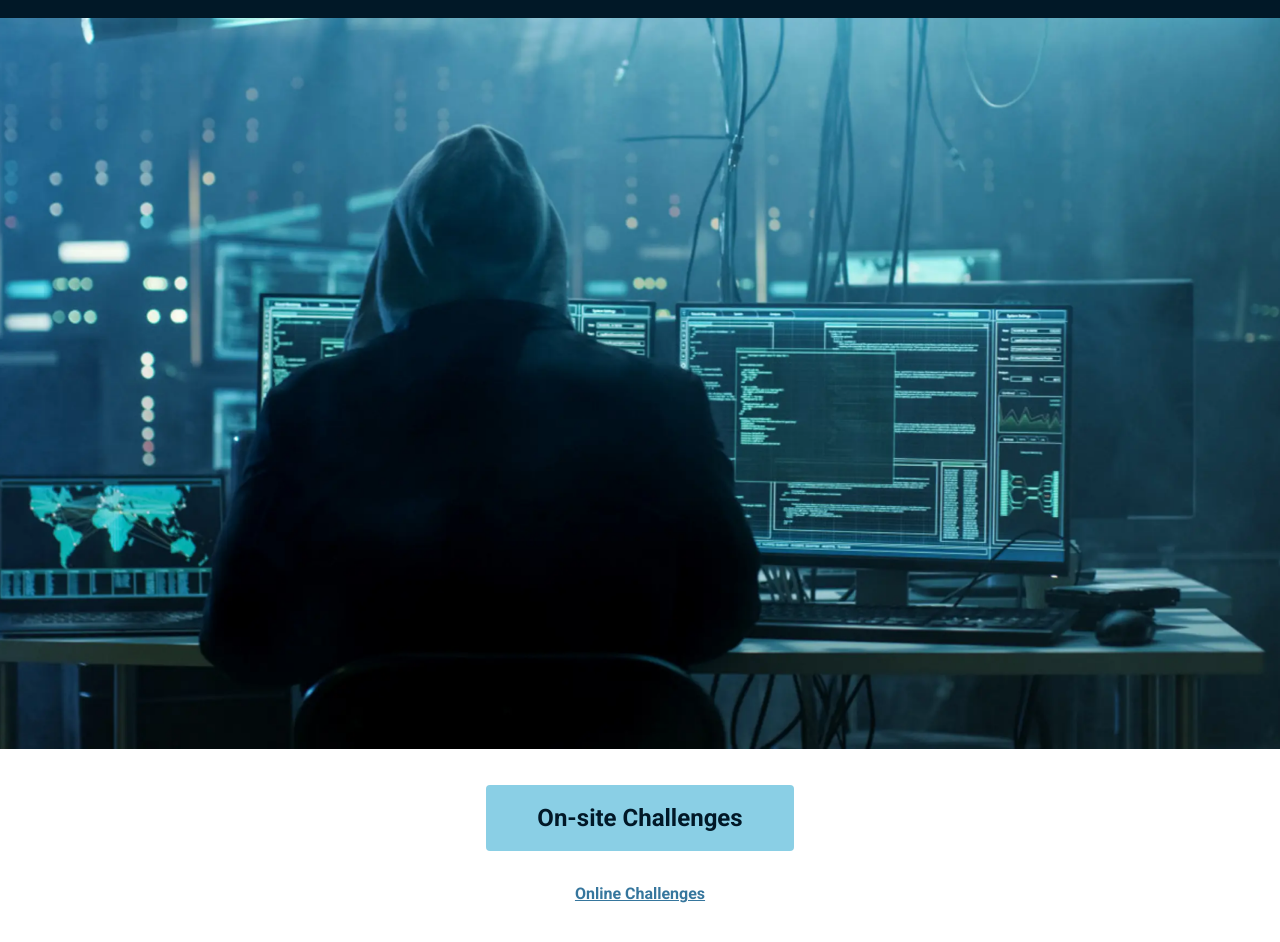
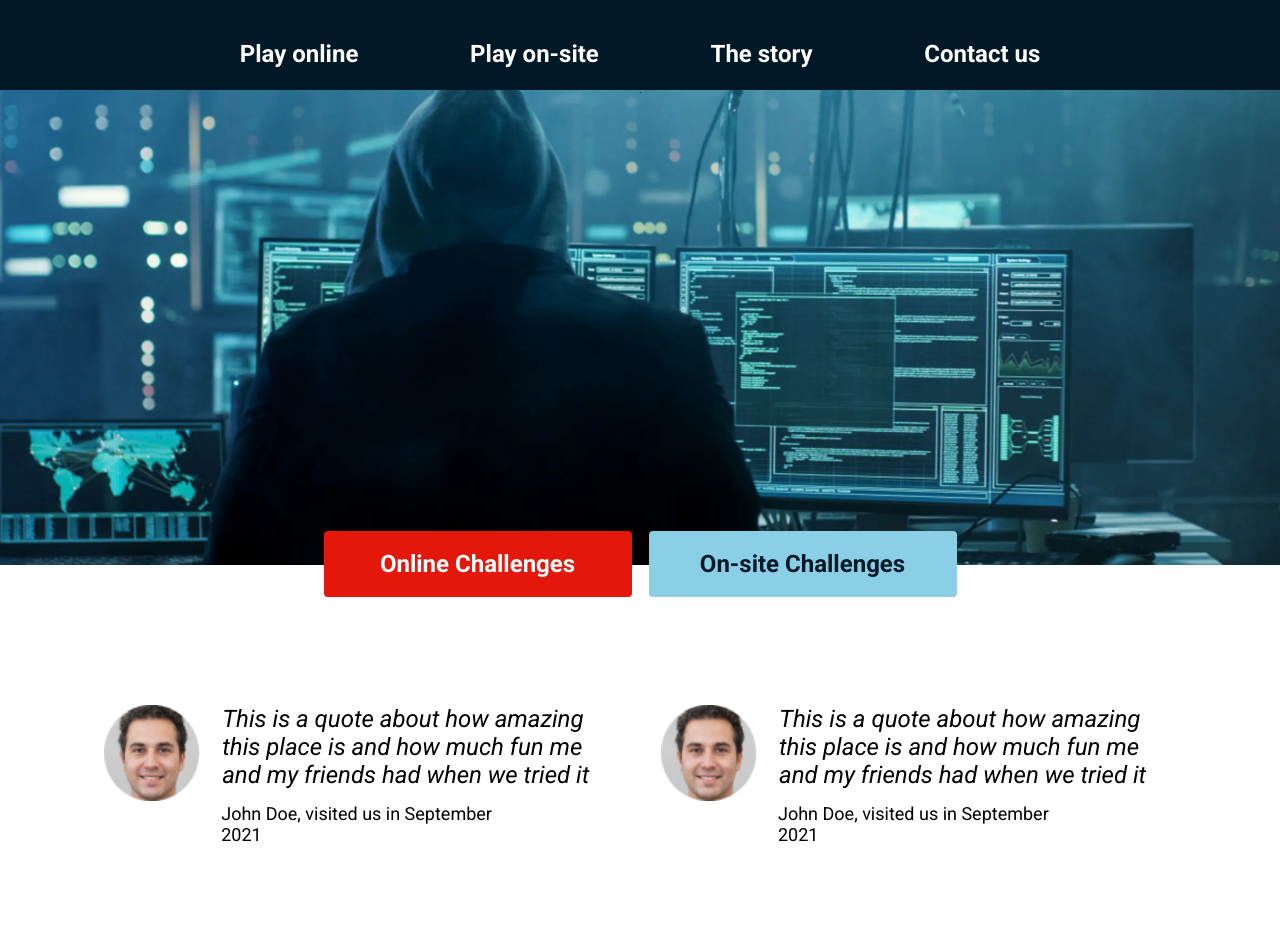
Before and after one commit to NelsonTheBrave/hacker-escape-rooms, a plain HTML site: page index.html in a window 1280 px wide. Shown: the part 126-1068 px from the top of the page. Drawn offline with Linux system fonts and the light colour scheme; a web font is replaced by a local one.

Commit message:
good way into the desktop version

```diff
--- a/index.html
+++ b/index.html
@@ -9,9 +9,10 @@
   <body>
     <!-- ███████████████ HEADER ███████████████ -->
     <header>
+      <div>
         <span class="logo">ESC</span>
       <h1>Hacker Escape Rooms</h1>
-
+    </div>
       <!-- ▒▒▒▒▒▒▒▒▒▒▒▒▒▒▒ NAVBAR ▒▒▒▒▒▒▒▒▒▒▒▒▒▒▒ -->
       <nav class="navBar">
         <ul class="navBar__list">
@@ -25,39 +26,44 @@
 
     <!-- ███████████████ MAIN ███████████████ -->
     <main>
-      <img src="img/image 2.png" alt="" class="topImage" />
+      <img src="img/image 2.png" alt="" class="topImageSmall" />
+      <img src="img/image 2 - crop.png" alt="" class="topImageLarge" />
 
       <!-- ▒▒▒▒▒▒▒▒▒▒▒▒▒▒▒ BUTTON BAR ▒▒▒▒▒▒▒▒▒▒▒▒▒▒▒ -->
-      <button class="onsiteBtn">On-site Challenges</button>
-      <button class="onlineBtn">Online Challenges</button>
-
+      <div class="buttons translateBtn">
+      <button class="buttons__onsiteBtn">On-site Challenges</button>
+      <button class="buttons__onlineBtn">Online Challenges</button>
+    </div>
       <!-- ▒▒▒▒▒▒▒▒▒▒▒▒▒▒▒ QUOTES ▒▒▒▒▒▒▒▒▒▒▒▒▒▒▒ -->
       <section class="quotes">
-        <div class="quote1">
+        <div class="quote">
           <img
             src="img/image 3.png"
             alt=""
-            class="quote1__head"
+            class="quote__head"
           />
-          <div class="quote1__texts">
-          <p class="quote1__quoteText">
+          <div class="quote__texts">
+          <p class="quote__quoteText">
             This is a quote about how amazing this place is and how much fun me
             and my friends had when we tried it
           </p>
-          <p class="quote1__name">John Doe, visited us in September 2021</p>
+          <p class="quote__name">John Doe, visited us in September 2021</p>
         </div>
         </div>
+
         <div class="quote2">
           <img
-            src="https://placekitten.com/50/50"
+            src="img/image 3.png"
             alt=""
-            class="quote2__head"
+            class="quote__head"
           />
-          <p class="quote2__text">
+          <div class="quote__texts">
+          <p class="quote__quoteText">
             This is a quote about how amazing this place is and how much fun me
             and my friends had when we tried it
           </p>
-          <p class="quote2__name">John Doe, visited us in September 2021</p>
+          <p class="quote__name">John Doe, visited us in September 2021</p>
+        </div>
         </div>
       </section>
 
@@ -67,6 +73,7 @@
           Popular challenges right now
         </h2>
         <section class="popularChallenges">
+
         <!-- ░░░░░░░░░░░░░░░ CHALLENGE 1 ░░░░░░░░░░░░░░░ -->
         <div class="popularChallenges__challenge">
           <img
@@ -163,15 +170,13 @@
                 </button>
               </div>
               </div>
-
-
       </section>
 
       <!-- ▒▒▒▒▒▒▒▒▒▒▒▒▒▒▒ BUTTON BAR ▒▒▒▒▒▒▒▒▒▒▒▒▒▒▒ -->
-
-      <button class="onsiteBtn">On-site Challenges</button>
-      <button class="onlineBtn">Online Challenges</button>
-
+<div class="buttons">
+      <button class="buttons__onsiteBtn">On-site Challenges</button>
+      <button class="buttons__onlineBtn">Online Challenges</button>
+    </div>
       <!-- ▒▒▒▒▒▒▒▒▒▒▒▒▒▒▒ OUR STORY ▒▒▒▒▒▒▒▒▒▒▒▒▒▒▒ -->
       <section class="ourStory">
         <p class="ourStory__text">
--- a/main.css
+++ b/main.css
@@ -1,11 +1,13 @@
 /* Fonts */
 @import url("https://fonts.googleapis.com/css2?family=Monofett&family=Roboto:ital,wght@0,400;0,700;1,400&display=swap");
 
-/* Variables for color */
 :root {
+  /* Variables for color */
   --purple: #011827;
   --red: rgba(227, 23, 10, 1);
   --blue: rgba(138, 207, 229, 1);
+  /* Variables for media queries */
+  --medium: 800;
 }
 
 /* Initial styling and reset */
@@ -48,6 +50,14 @@ header {
   background-color: var(--purple);
   color: white;
   padding-top: 26px;
+}
+@media screen and (min-width: 800px) {
+  header {
+    height: 216px;
+  }
+}
+
+header div {
   display: flex;
 }
 
@@ -64,29 +74,64 @@ header {
 
 header h1 {
   width: 78px;
-  height: 84px;
   font-size: 24px;
   font-weight: 700;
   margin-left: 13px;
 }
+@media screen and (min-width: 800px) {
+  header h1 {
+    font-size: 40px;
+    width: fit-content;
+    margin: 35px 0 0 24px;
+  }
+}
 
-nav {
+.navBar {
   display: none;
+}
+@media screen and (min-width: 800px) {
+  .navBar {
+    display: block;
+  }
+}
+
+.navBar__list {
+  margin-top: 58px;
+  display: flex;
+  justify-content: space-evenly;
+  width: 80%;
+  margin: 58px auto 0 auto;
+}
+
+.navBar__list li {
+  font-size: 24px;
+  font-weight: 700;
 }
 
 /* ███████████████ MAIN ███████████████ */
-.topImage {
+.topImageSmall {
   margin-bottom: 36px;
+}
+.topImageLarge {
+  display: none;
+}
+@media screen and (min-width: 800px) {
+  .topImageSmall {
+    display: none;
+  }
+  .topImageLarge {
+    display: inline;
+  }
 }
 
 /* ▒▒▒▒▒▒▒▒▒▒▒▒▒▒▒ BUTTON BAR ▒▒▒▒▒▒▒▒▒▒▒▒▒▒▒ */
-.onsiteBtn {
+.buttons__onsiteBtn {
   color: var(--purple);
   background: var(--blue);
   margin-top: 25px;
 }
 
-.onlineBtn {
+.buttons__onlineBtn {
   margin: 10px auto 0 auto;
   display: block;
   font-size: 16px;
@@ -96,36 +141,82 @@ nav {
   background-color: inherit;
 }
 
+@media screen and (min-width: 800px) {
+  .buttons {
+    display: flex;
+    justify-content: space-between;
+  }
+  .translateBtn {
+    transform: translateY(-38px);
+  }
+  .buttons__onsiteBtn {
+    margin: 0 auto 0 8.5px;
+    order: 2;
+  }
+  .buttons__onlineBtn {
+    margin: 0 8.5px 0 auto;
+    font-size: 24px;
+    text-decoration: none;
+    color: white;
+    background-color: var(--red);
+    order: 1;
+  }
+}
+
 /*  ▒▒▒▒▒▒▒▒▒▒▒▒▒▒▒ QUOTES ▒▒▒▒▒▒▒▒▒▒▒▒▒▒▒ */
 
 /* ░░░░░░░░░░░░░░░ QUOTE 1 ░░░░░░░░░░░░░░░ */
-.quote1 {
+.quote {
   display: flex;
   margin-top: 50px;
 }
 
-.quote1__head {
+.quote__head {
   margin: 0 0 0 21px;
   width: 73px;
   height: 72px;
 }
 
-.quote1__quoteText {
+.quote__quoteText {
   margin-left: 22px;
   margin-right: 25px;
   font-style: italic;
   font-size: 24px;
 }
 
-.quote1__name {
+.quote__name {
   margin-left: 21px;
   margin-top: 4px;
   font-size: 18px;
+}
+@media screen and (min-width: 800px) {
+  .quotes {
+    display: flex;
+    width: 87%;
+    margin: 0 auto;
+  }
+  .quote {
+    margin-top: 70px;
+  }
+  .quote__head {
+    width: 96px;
+    height: 96px;
+  }
+  .quote__name {
+    margin-top: 14px;
+    max-width: 300px;
+  }
 }
 
 /* ░░░░░░░░░░░░░░░ QUOTE 2 ░░░░░░░░░░░░░░░ */
 .quote2 {
   display: none;
+}
+@media screen and (min-width: 800px) {
+  .quote2 {
+    display: flex;
+    margin-top: 70px;
+  }
 }
 
 /* ▒▒▒▒▒▒▒▒▒▒▒▒▒▒▒ POPULAR CHALLENGES ▒▒▒▒▒▒▒▒▒▒▒▒▒▒▒ */
@@ -133,6 +224,11 @@ nav {
   margin: 105px 20px 0 20px;
   font-size: 32px;
   text-align: center;
+}
+@media screen and (min-width: 800px) {
+  .popularChallenges__title {
+    font-size: 36px;
+  }
 }
 
 .popularChallenges {
@@ -143,7 +239,16 @@ nav {
   overflow-x: scroll;
   scroll-snap-type: x mandatory;
 }
-
+@media screen and (min-width: 800px) {
+  .popularChallenges {
+    width: fit-content;
+    overflow-x: auto;
+    padding-left: 0px;
+    padding-right: 0px;
+    justify-content: space-evenly;
+    margin: 0 0px 0 10px;
+  }
+}
 .popularChallenges__challenge {
   width: 85%;
   max-width: 400px;
@@ -153,6 +258,12 @@ nav {
   border-radius: 8px;
   box-shadow: 0 0 10px 0 rgba(0, 0, 0, 0.25);
   scroll-snap-align: center;
+}
+@media screen and (min-width: 800px) {
+  .popularChallenges__challenge {
+    max-width: 29%;
+    margin: 87px 10px 77px 0px;
+  }
 }
 
 .popularChallenges__challenge__img {
@@ -217,6 +328,7 @@ nav {
 
 /* ▒▒▒▒▒▒▒▒▒▒▒▒▒▒▒ BUTTON BAR ▒▒▒▒▒▒▒▒▒▒▒▒▒▒▒ */
 
+
 /* ▒▒▒▒▒▒▒▒▒▒▒▒▒▒▒ OUR STORY ▒▒▒▒▒▒▒▒▒▒▒▒▒▒▒ */
 .ourStory {
   color: white;
@@ -225,7 +337,6 @@ nav {
   padding-bottom: 91px;
   background-color: var(--purple);
 }
-
 .ourStory__text {
   font-size: 28px;
   text-align: center;
@@ -238,6 +349,23 @@ nav {
   color: var(--blue);
   border: 2px solid var(--blue);
 }
+@media screen and (min-width: 800px) {
+  .ourStory {
+    margin-top: 87px;
+  height: 500px;
+  padding-top: 123px;
+
+  }
+  .ourStory__text {
+    display: block;
+    width: 48%;
+    margin: 0 auto;
+  }
+  .ourStory__btn {
+    margin-top: 42px;
+  }
+}
+
 
 /* ▒▒▒▒▒▒▒▒▒▒▒▒▒▒▒ PLAY WITH FRIENDS AND ONLINE ▒▒▒▒▒▒▒▒▒▒▒▒▒▒▒ */
 .playWithFriendsAndOnline section {
@@ -259,7 +387,6 @@ nav {
   margin-left: 0;
   color: white;
 }
-
 
 /* ███████████████ FOOTER ███████████████ */
 
```
Also changed, not shown: img/image 2 - crop.png (added).
